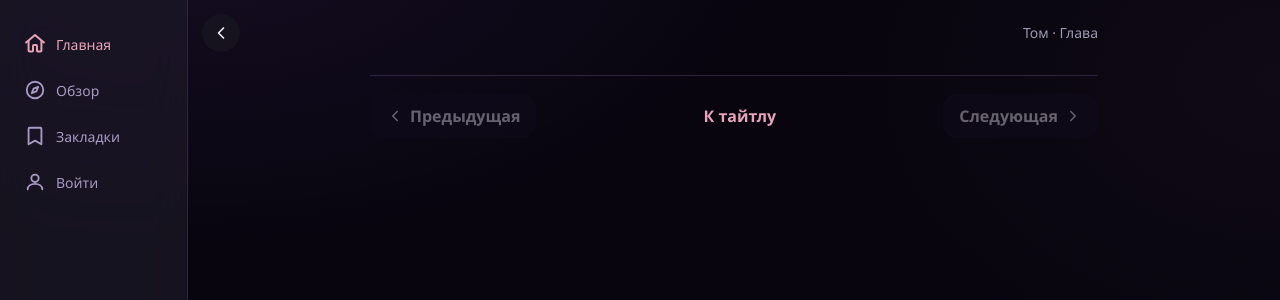
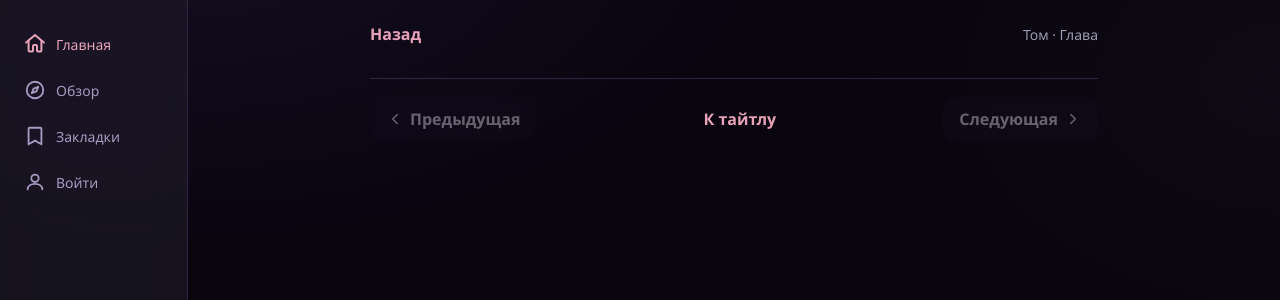
Before and after one commit to Likoi8/VastAnime, a Python web app: template templates/ranobe_read.html in a window 1280 px wide. Shown: the top 300 px of the page. Run offline with Jinja, Linux system fonts and the light colour scheme; the template is opened without the code that fills it, so the values that code supplies are empty; some web fonts are replaced.

Commit message:
Auto-sync: server changes 2026-10-04 02:32

```diff
--- a/static/css/theme-enhance.css
+++ b/static/css/theme-enhance.css
@@ -383,11 +383,12 @@ body.ranobe-reader-body .site-main {
   flex-wrap: wrap;
   margin-bottom: 18px;
 }
-/* та же круглая кнопка, что на странице тайтла, но в потоке хедера */
-.back-btn.ranobe-reader-back {
-  position: static;
+/* текстовая ссылка «Назад» в шапке ридера */
+.ranobe-reader-title-link {
+  color: var(--accent);
+  text-decoration: none;
+  font-weight: 600;
   flex-shrink: 0;
-  margin-left: -6px;   /* немного левее */
 }
 .ranobe-reader-chapter-label {
   color: var(--text-dim, #9a9ab0);
@@ -395,25 +396,8 @@ body.ranobe-reader-body .site-main {
   margin-left: auto;
   text-align: right;
 }
-/* ПК: кнопку ещё левее; телефон: подпись главы по левому краю */
-@media (min-width: 601px) and (max-width: 992px) {
-  .back-btn.ranobe-reader-back { margin-left: -30px; }
-}
-/* На широком экране кнопка фиксируется сразу справа от сайдбара (188px),
-   а не внутри центрируемой колонки — иначе на широком мониторе уезжает вправо */
-@media (min-width: 993px) {
-  .back-btn.ranobe-reader-back {
-    position: fixed;
-    left: calc(188px + 14px);
-    top: 14px;
-    margin-left: 0;
-    z-index: 30;
-  }
-}
 @media (max-width: 600px) {
   .ranobe-reader-header { justify-content: flex-start; }
-  /* на телефоне кнопку ещё левее, почти к краю экрана */
-  .back-btn.ranobe-reader-back { margin-left: -24px; }
   .ranobe-reader-chapter-label {
     margin-left: 0;
     text-align: left;
--- a/templates/ranobe_read.html
+++ b/templates/ranobe_read.html
@@ -10,11 +10,8 @@
 {% block content %}
 <div class="ranobe-reader-wrap">
   <div class="ranobe-reader-header">
-    <a class="back-btn ranobe-reader-back" href="/ranobe/{{ ranobe_id }}"
-       onclick="if (history.length > 1 && document.referrer && document.referrer.indexOf(location.host) !== -1) { history.back(); return false; }"
-       aria-label="Назад">
-      <svg viewBox="0 0 24 24" fill="none" stroke="currentColor" stroke-width="2" stroke-linecap="round" stroke-linejoin="round"><path d="M15 18l-6-6 6-6"/></svg>
-    </a>
+    <a class="ranobe-reader-title-link" href="/ranobe/{{ ranobe_id }}"
+       onclick="if (history.length > 1 && document.referrer && document.referrer.indexOf(location.host) !== -1) { history.back(); return false; }">Назад</a>
     <span class="ranobe-reader-chapter-label">Том {{ volume }} · Глава {{ chapter }}{% if chapter_name %} · {{ chapter_name }}{% endif %}</span>
   </div>
   <article class="ranobe-reader-content">
```
